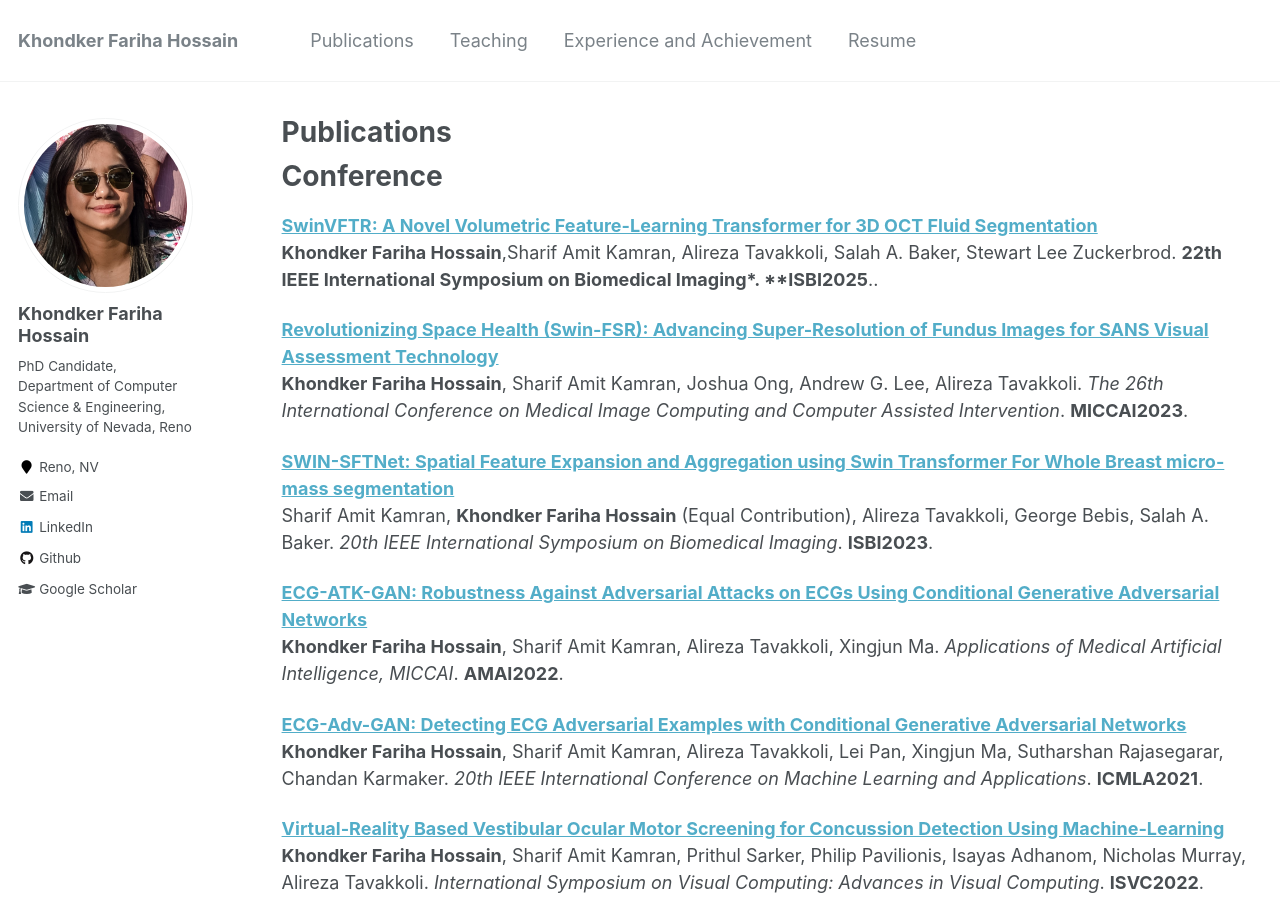
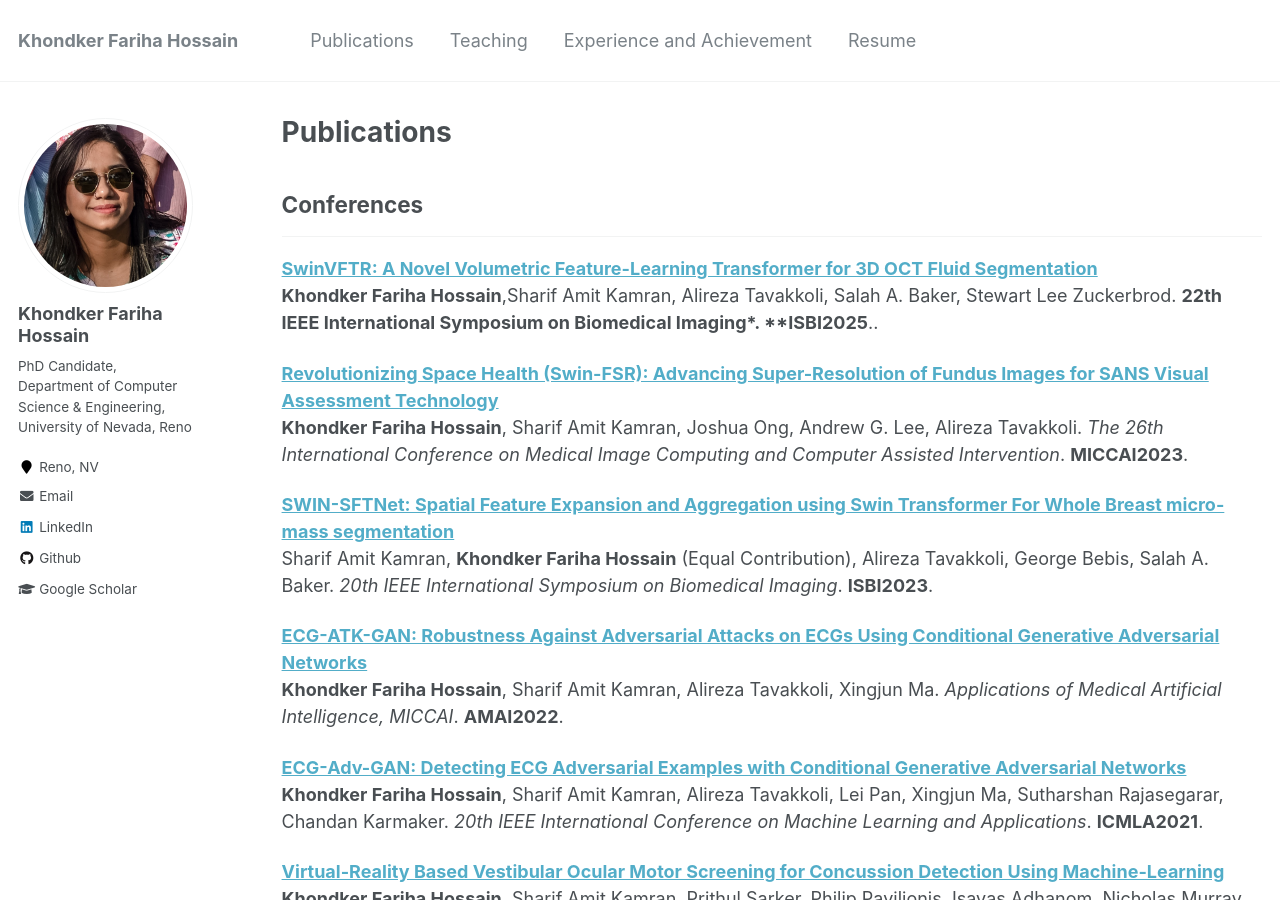
Before and after one commit to FarihaHossain/FarihaHossain.github.io, a Jekyll site: the page built from _pages/publications.md, in a window 1280 px wide and 900 px high. Built offline with Jekyll 4.4.1, drawn with Linux system fonts in a browser that asks for light colours; Markdown is read by kramdown in place of the engine named in the settings.

```diff
--- a/_pages/publications.md
+++ b/_pages/publications.md
@@ -47,8 +47,8 @@
 -->
 
 
-# Conference
-
+## Conferences
+---
 **[SwinVFTR: A Novel Volumetric Feature-Learning Transformer for 3D OCT Fluid Segmentation](https://farihahossain.github.io/publications/SwinVFTR)**
 **Khondker Fariha Hossain**,Sharif Amit Kamran, Alireza Tavakkoli, Salah A. Baker, Stewart Lee Zuckerbrod. **22th IEEE International Symposium on Biomedical Imaging*. **ISBI2025**..
 
@@ -85,7 +85,7 @@
 **[Fundus2Angio: A Conditional GAN Architecture for Generating Fluorescein Angiography Images from Retinal Fundus Photography](https://farihahossain.github.io/publications/ISVC2020)**
 Sharif A. Kamran, **Khondker Fariha Hossain**, Alireza Tavakkoli, Stewart Zuckerbrod, Salah A. Baker, Kenton M. Sanders. *15th International Symposium on Visual Computing*. **ISVC2020**.
 
-### Journals
+## Journals
 
 **[Automated Denoising Software for Calcium Imaging Signals Using Deep Learning](https://farihahossain.github.io/publications/Heliyon2024)**
 Sharif Amit Kamran, Hussein Moghnieh, **Khondker Fariha Hossain**, Allison Bartlett, Alireza Tavakkoli, Bernard T. Drumm, Kenton M. Sanders, Salah A. Baker. (Accepted at Heliyon, Elsevier).
@@ -105,7 +105,7 @@
 **[New Open-Source Software for Subcellular Segmentation and Analysis of Spatiotemporal Fluorescence Signals Using Deep Learning](https://farihahossain.github.io/publications/iScience2022)**
 Sharif A. Kamran, **Khondker Fariha Hossain**, Hussein Moghnieh, Sarah Riar, Allison Bartlett, Alireza Tavakkoli, Kenton M. Sanders, Salah A. Baker. *iScience, Cell Press*. **2022**.
 
-### Abstracts
+## Abstracts
 **[Detecting Spaceflight Associated Neuro-Ocular Syndrome (SANS) Using Light-Weight Convolutional Neural Networks](https://farihahossain.github.io/publications/JOV2023)**
 Amit Kamran, **Khondker Fariha Hossain**, Joshua Ong, Alireza Tavakkoli, Andrew G. Lee. *Journal of Vision, ARVO*. **2023**.
 
```
Also changed, not shown: _publications/Heliyon2024.md (+1 -1 lines), _publications/SANS-CNN.md (+1 -1 lines), _publications/SwinVFTR.md (+1 -1 lines).
